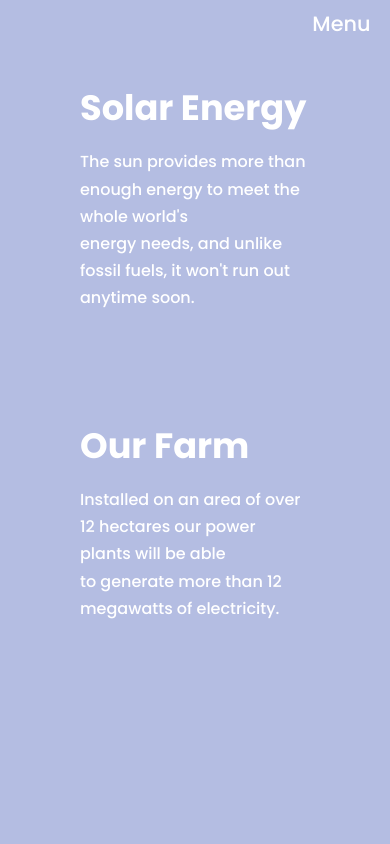
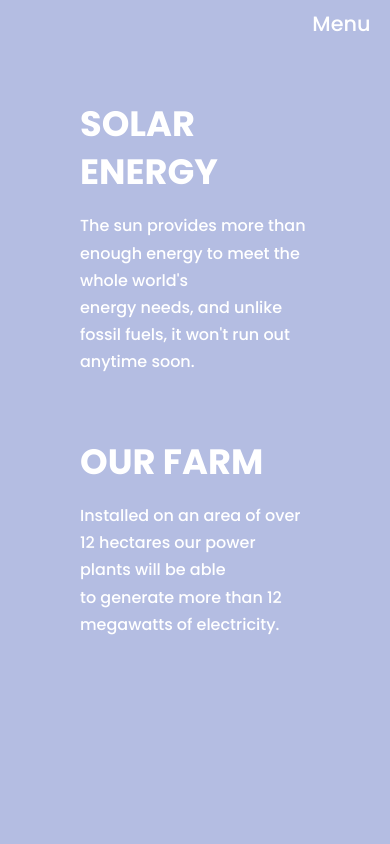
Before and after one commit to Markuss95/hsystem, a React (Create React App) app: page /solarenergy in a window 390 px wide. Shown: the top 844 px of the page. Built offline with nearby package versions, Linux system fonts and the light colour scheme.

Commit message:
Mobile optimised

```diff
--- a/src/pages/OurCompany.tsx
+++ b/src/pages/OurCompany.tsx
@@ -118,5 +118,27 @@ const Wrapper = styled.div`
       }
     }
   }
+  @media (max-height: 600px) {
+    .our-mission {
+      top: 5%;
+      h1 {
+        font-size: 1.1rem;
+        margin-bottom: 0rem;
+      }
+      p {
+        font-size: 0.8rem;
+      }
+    }
+    .about-us {
+      top: 45%;
+      h1 {
+        font-size: 1.1rem;
+        margin-bottom: 0rem;
+      }
+      p {
+        font-size: 0.8rem;
+      }
+    }
+  }
 `;
 export default OurCompany;
--- a/src/pages/SolarEnergy.tsx
+++ b/src/pages/SolarEnergy.tsx
@@ -25,7 +25,7 @@ const SolarEnergy = () => {
         initial="hidden"
         animate="visible"
       >
-        <h1>Solar Energy</h1>
+        <h1>SOLAR ENERGY</h1>
         <p>
           The sun provides more than enough energy to meet the whole world's
         </p>
@@ -41,7 +41,7 @@ const SolarEnergy = () => {
         initial="hidden"
         animate="visible"
       >
-        <h1>Our Farm</h1>
+        <h1>OUR FARM</h1>
         <p>
           Installed on an area of over 12 hectares our power plants will be able
         </p>
@@ -100,7 +100,7 @@ const Wrapper = styled.div`
       padding-left: 5rem;
       padding-right: 5rem;
       top: 10%;
-
+      margin-top: 1rem;
       h1 {
         line-height: 3rem;
         margin-bottom: 1rem;
@@ -114,6 +114,7 @@ const Wrapper = styled.div`
       padding-left: 5rem;
       padding-right: 5rem;
       top: 50%;
+      margin-top: 1rem;
       h1 {
         line-height: 3rem;
         margin-bottom: 1rem;
@@ -124,5 +125,27 @@ const Wrapper = styled.div`
       }
     }
   }
+  @media (max-height: 600px) {
+    .solar-power {
+      top: 5%;
+      h1 {
+        font-size: 1.1rem;
+        margin-bottom: 0rem;
+      }
+      p {
+        font-size: 0.8rem;
+      }
+    }
+    .our-farm {
+      top: 45%;
+      h1 {
+        font-size: 1.1rem;
+        margin-bottom: 0rem;
+      }
+      p {
+        font-size: 0.8rem;
+      }
+    }
+  }
 `;
 export default SolarEnergy;
```
